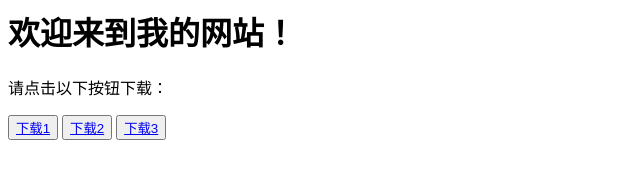
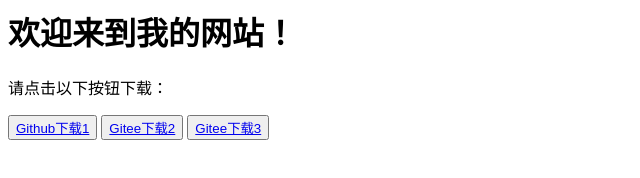
Before and after one commit to mmzm0808/Mich_Index, a plain HTML site: page index.html in a window 1280 px wide. Shown: the whole page, without its empty margins (0-640 px from the left). Drawn offline with Linux system fonts and the light colour scheme.

Commit message:
Update index.html

```diff
--- a/index.html
+++ b/index.html
@@ -7,11 +7,11 @@
 
 	<p>请点击以下按钮下载：</p>
 
-	<button><a href="https://gitee.com/metalee/mich/repository/archive/zip01.zip">下载1</a></button>
+	<button><a href="https://https://github.com/mmzm0808/Mich/archive/refs/heads/main.zip">Github下载1</a></button>
 
-	<button><a href="https://gitee.com/metalee/mich/repository/archive/zip01.zip">下载2</a></button>
+	<button><a href="https://gitee.com/metalee/mich/repository/archive/zip01.zip">Gitee下载2</a></button>
 
-	<button><a href="https://gitee.com/metalee/mich/repository/archive/zip01.zip">下载3</a></button>
+	<button><a href="https://gitee.com/metalee/mich/repository/archive/zip01.zip">Gitee下载3</a></button>
 
 </body>
 </html>
```
